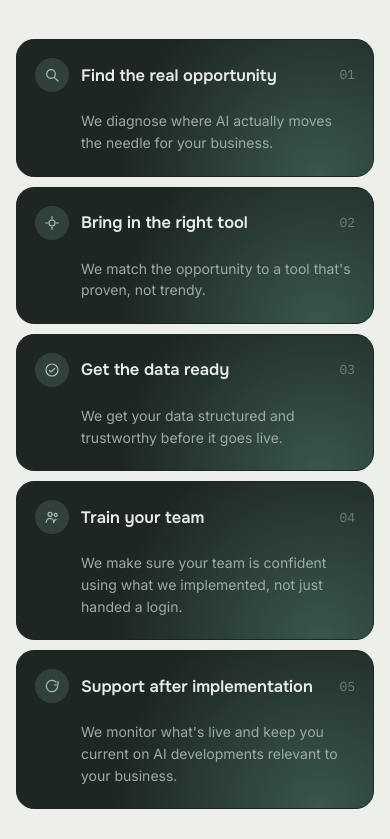
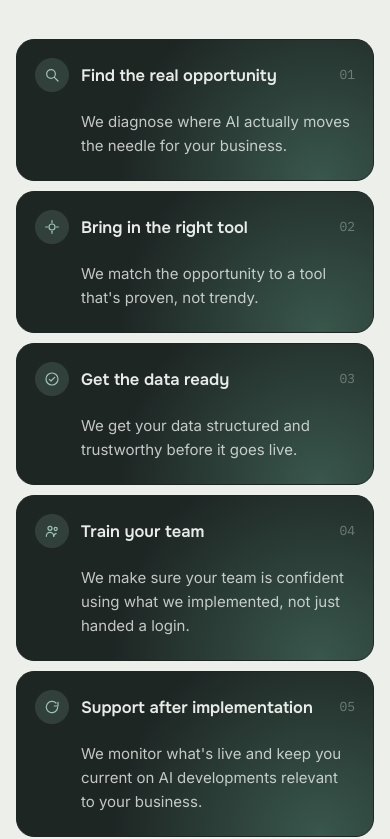
Before and after one commit to trezaie/OIP-Website, a website: page public/index.html in a window 390 px wide. Shown: the part 2701-3540 px from the top of the page. Drawn offline with nearby package versions, Linux system fonts and the light colour scheme; files that its build step writes are made by us from their sources.

Commit message:
Improve legibility of process-step description text
The description text under each step title used a fairly dim muted
tone against the dark ink background once expanded, which read as
low-contrast even though it technically passed WCAG AA. Brighten it
closer to the heading color and bump the font size slightly (16px
desktop, 15px mobile, up from 15px/14px).

```diff
--- a/public/index.html
+++ b/public/index.html
@@ -379,9 +379,9 @@ window.addEventListener('load', function(){
     transition:grid-template-rows .7s cubic-bezier(.3,.7,.3,1);}
   .step.in .step-accordion{grid-template-rows:1fr;}
   .step-content{overflow:hidden;}
-  .step-text{padding:0 28px 28px 84px;font-size:15px;line-height:1.55;color:var(--text-muted);margin:0;max-width:52ch;
+  .step-text{padding:0 28px 28px 84px;font-size:16px;line-height:1.6;color:var(--text-muted);margin:0;max-width:52ch;
     opacity:0;transform:translateY(6px);transition:opacity .5s ease .15s,transform .5s ease .15s;}
-  .step.in .step-text{opacity:1;transform:none;color:var(--on-ink-muted);}
+  .step.in .step-text{opacity:1;transform:none;color:rgba(232,236,232,.82);}
 
   .team{display:grid;grid-template-columns:repeat(3,1fr);gap:20px;margin:40px 0;}
   .person{position:relative;padding-top:16px;}
@@ -495,7 +495,7 @@ window.addEventListener('load', function(){
     .step-title{font-size:16.5px;}
     .step-icon{width:34px;height:34px;}
     .step-icon svg{width:16px;height:16px;}
-    .step-text{padding:0 18px 22px 64px;font-size:14px;}
+    .step-text{padding:0 18px 22px 64px;font-size:15px;}
   }
   @media(max-width:1100px){
     .nav-links{display:none;}
```
